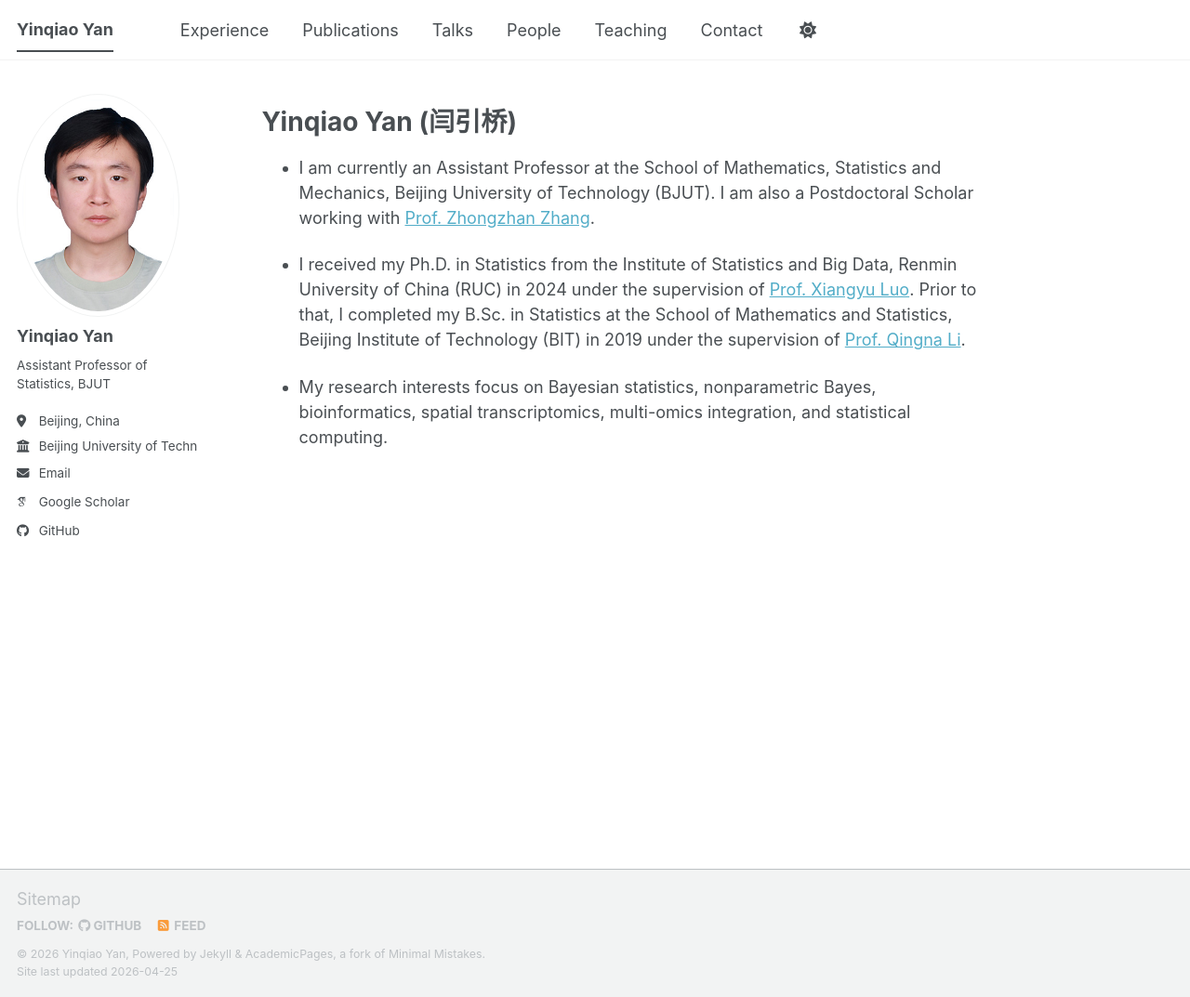
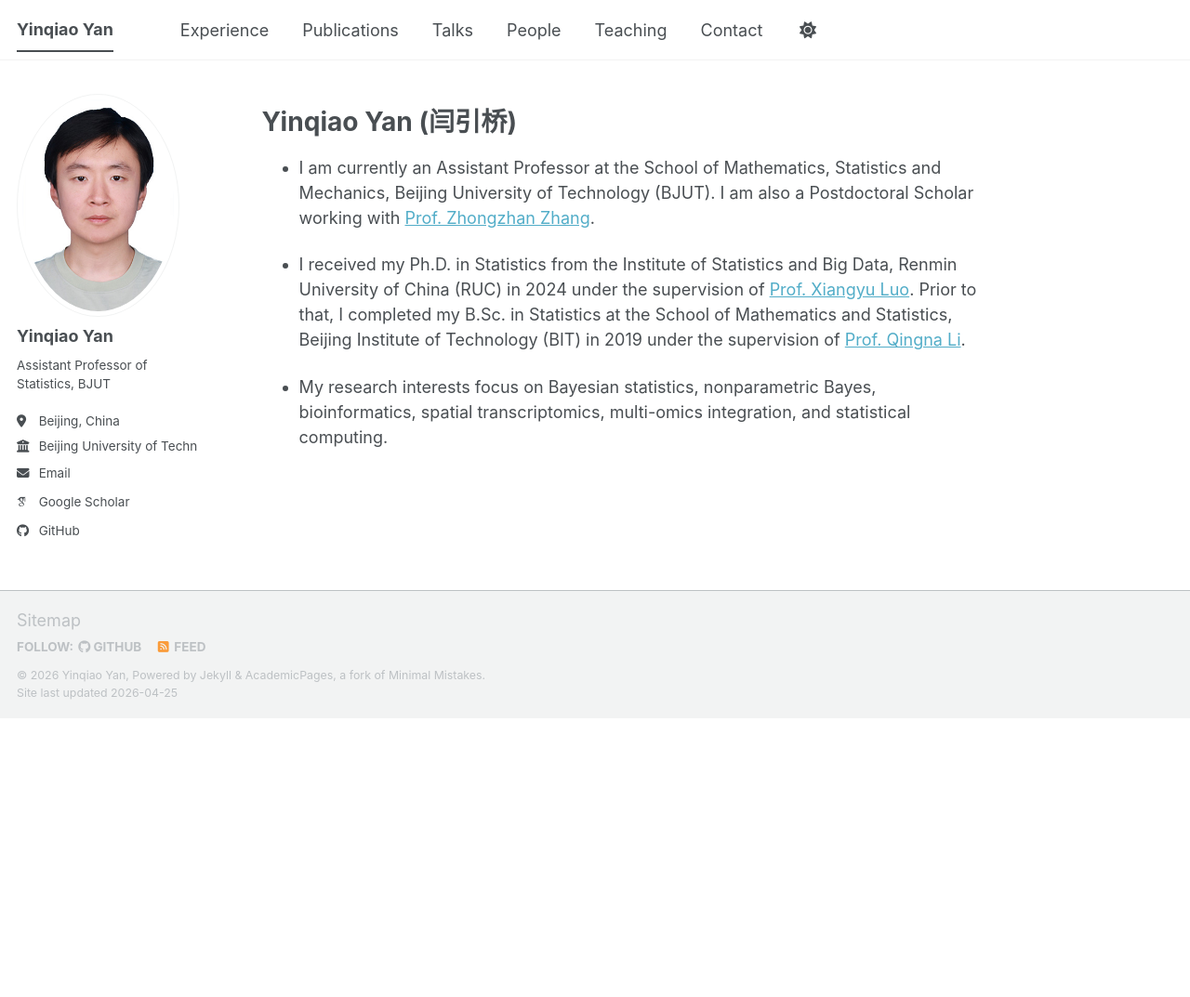
Before and after one commit to yinqiaoyan/yinqiaoyan.github.io, a Jekyll site: the page built from _pages/about.md, in a window 1280 px wide and 1073 px high. Shown: the whole window at 93% size. Built offline with Jekyll 4.4.1, drawn with Linux system fonts in a browser that asks for light colours; some web fonts are replaced; a script bundle is joined from its source files by our own code; library files that are not in the unit come from our copies.

Commit message:
new info

```diff
--- a/assets/css/main.scss
+++ b/assets/css/main.scss
@@ -45,7 +45,7 @@
 /* Keep footer below the left sidebar */
 @media (min-width: 64em) {
   #main {
-    min-height: 780px;
+    min-height: 480px;
   }
 
   .page__footer {
```
